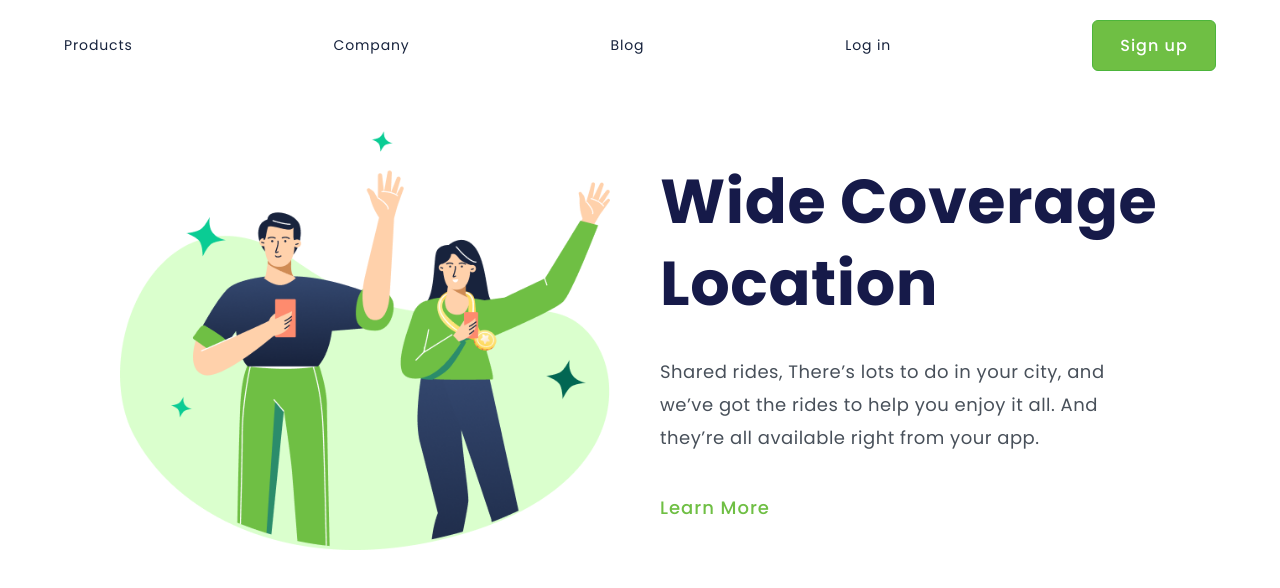
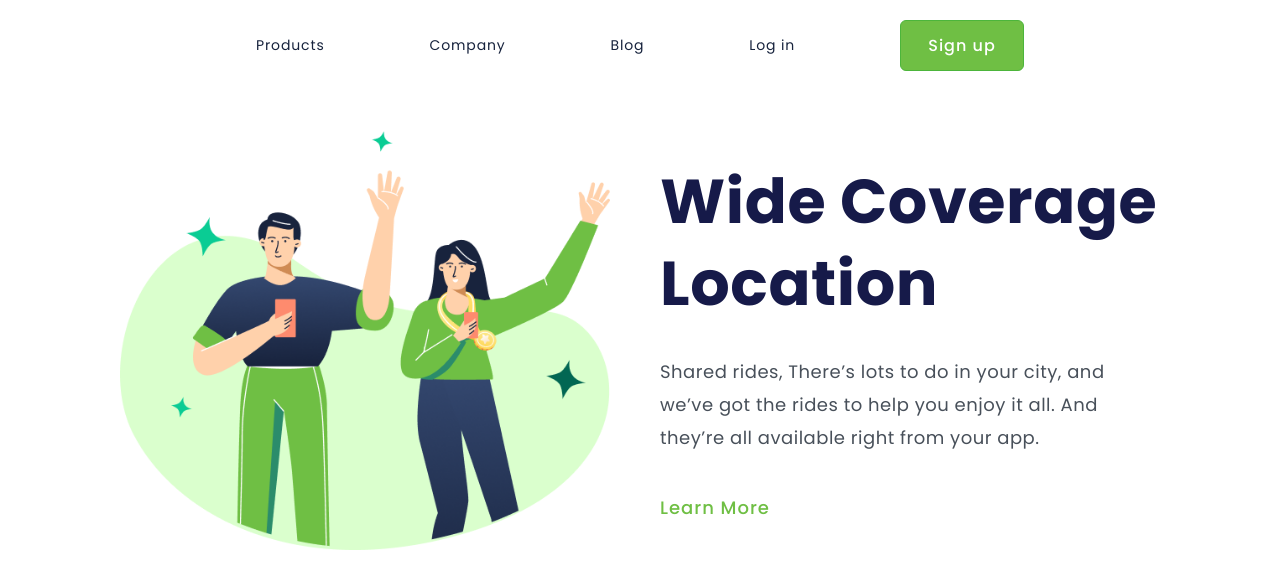
Before and after one commit to Perimadson35/CityRide-Desafio-Devclub, a plain HTML site: page index.html in a window 1280 px wide. Drawn offline with Linux system fonts and the light colour scheme.

Commit message:
Nova alteração no CSS

```diff
--- a/styles.css
+++ b/styles.css
@@ -13,7 +13,7 @@ header {
     align-items: center;
     justify-content: space-between;
     flex-wrap: wrap;
-    padding: 20px 5%;
+    padding: 20px 20%;
     background-color: #fff;
 }
 
```
